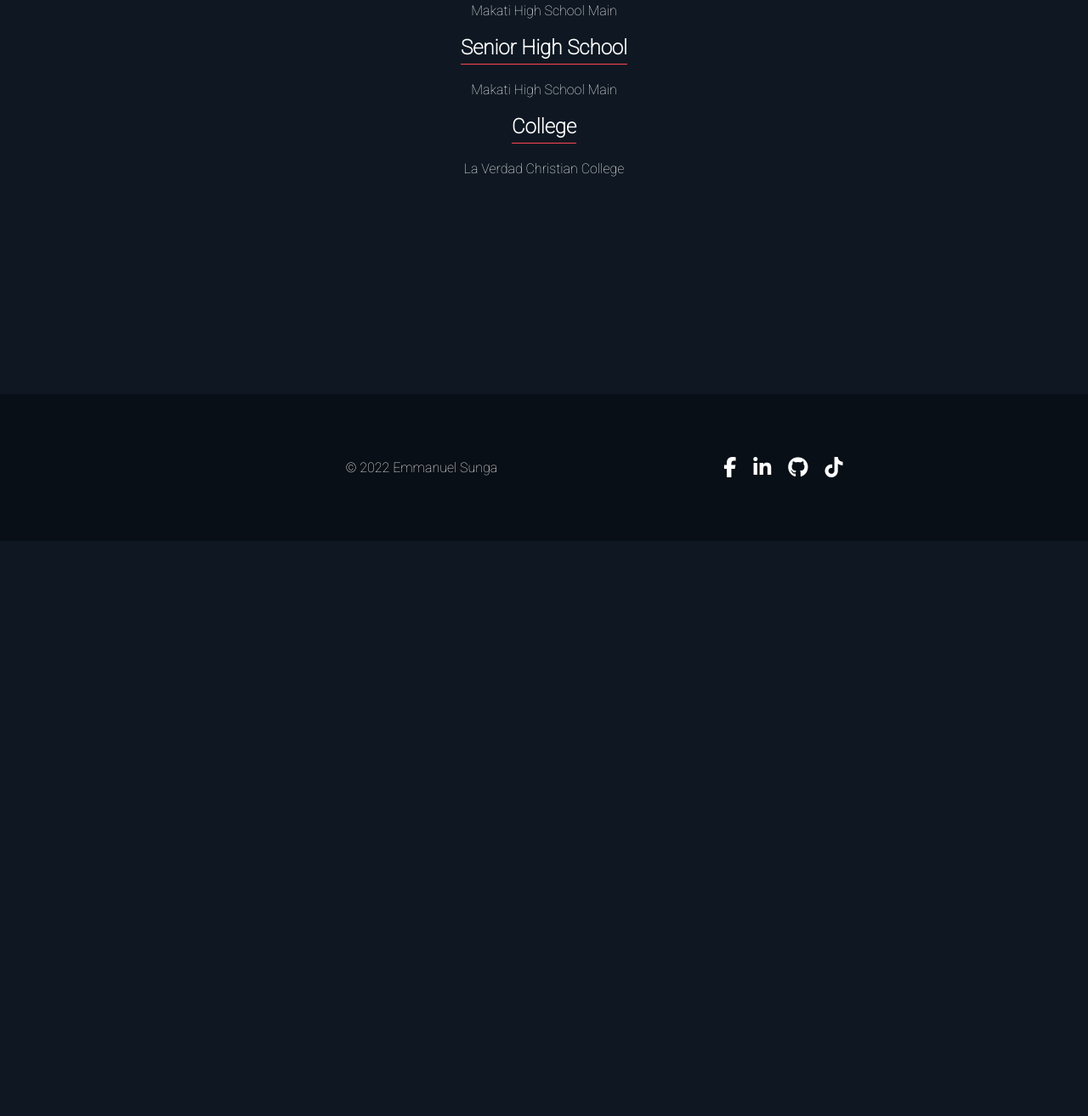
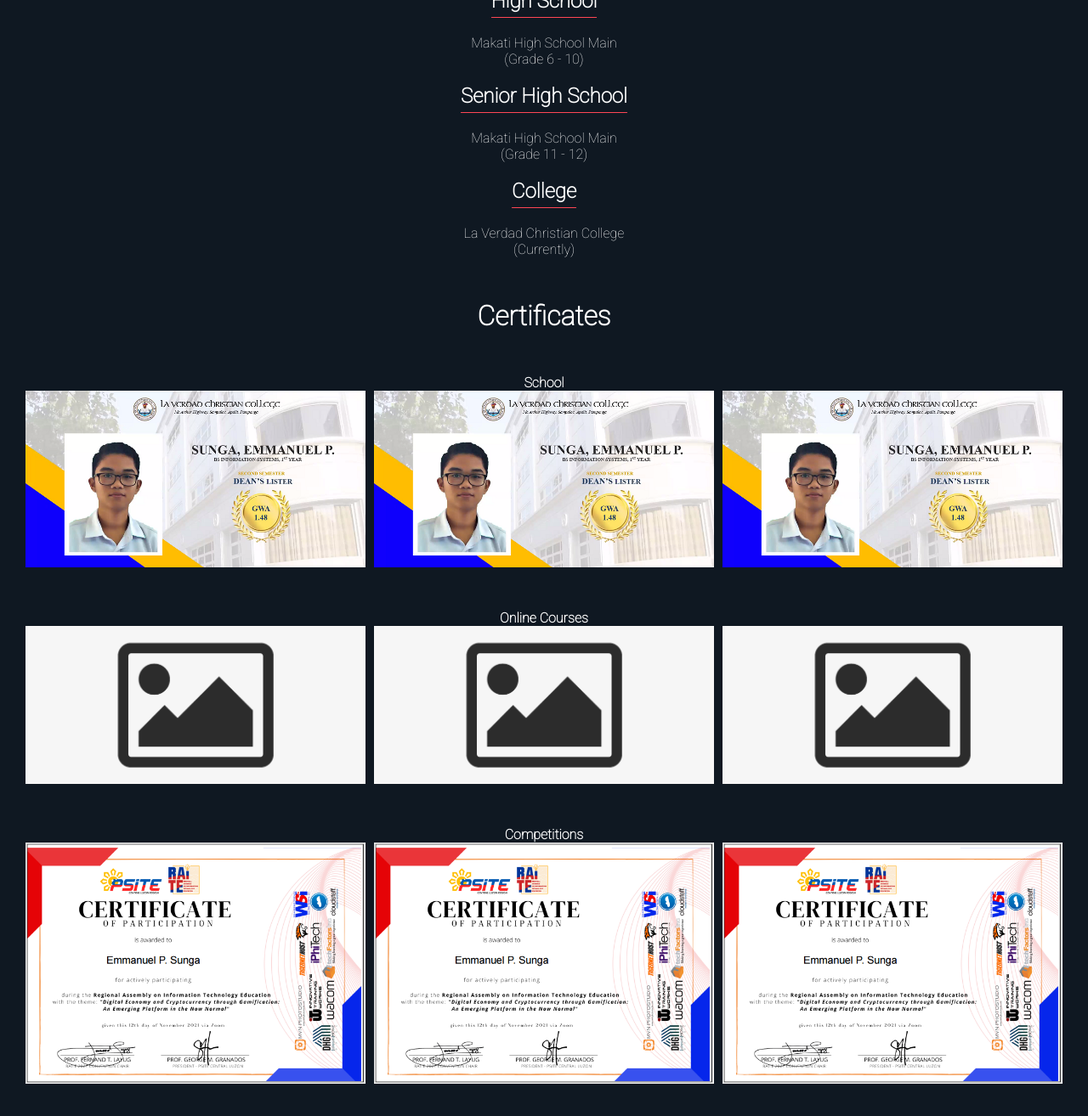
Before and after one commit to clothAKo/portfolio, a plain HTML site: page index.html in a window 1280 px wide. Shown: the part 1166-2480 px from the top of the page at 85% size. Before the commit the page ends 1803 px from the top, so only its background shows below. Drawn offline with Linux system fonts and the light colour scheme.

Commit message:
Added some certificates and initial design

```diff
--- a/index.css
+++ b/index.css
@@ -102,6 +102,24 @@ a:hover{
     font-size: 1.5rem;
     margin: 20px 0 20px 0;
 }
+.certificates{
+    font-size: 1rem;
+    text-align: center;
+    margin-top: 50px;
+    font-weight: bold;
+}
+.certs img{
+    width: 400px;
+    height: auto;
+    overflow: visible;
+}
+.certs ul{
+    display: flex;
+    justify-content: center;
+    align-items: center;
+    flex-direction: row;
+    gap: 10px;
+}
 .footer{
     width: 100%;
     display: flex;
--- a/index.html
+++ b/index.html
@@ -27,26 +27,53 @@
             <p class="about">About Me</p>
             <div class="about-me">
                 <p>
-                    I am a student of <span>La Verdad Christian College, Pampanga</span>. I am currently in my 2nd year in <span>BS Information Systems</span>. I am a self-taught programmer and a web developer. I am currently learning how to code in <span>PHP</span> and <span>Javascript</span> and other web development language. I am also learning how to code in <span>Python</span>. I am also learning how to code in <span>Java</span>. I'm currently <span>19 years old</span> and been practicing my skills in programming for the past 3 years until now.
+                    I am a student of <span>La Verdad Christian College, Pampanga</span>. I am currently in my 2nd year in <span>BS Information Systems</span>. I am a self-taught programmer and a web developer. I am currently learning how to code in <span>PHP</span> and <span>Javascript</span> and other web development language. I am also learning how to code in <span>Python</span>. I am also learning how to code in <span>Java</span>. I'm currently <span>19 years old</span> and been practicing my skills in programming for the past <span>3 years</span> until now.
                 </p>
             </div>
             <p class="about">Education</p>
             <h2>Elementary</h2>
             <ul>
-                <li><a href="https://www.entranceuniversity.com/city/osorio-elementary-school/">Osorio Elementary School</a></li>
-                <li><a href="https://nearbyph.com/pages/guadalupe-viejo-elementary-school/38883">Guadalupe Viejo Elementary School</a></li>
+                <li><a href="https://www.entranceuniversity.com/city/osorio-elementary-school/">Osorio Elementary School</a> (Grade 1 to 2)</li>
+                <li><a href="https://nearbyph.com/pages/guadalupe-viejo-elementary-school/38883">Guadalupe Viejo Elementary School</a> (Grade 2 - 6)</li>
             </ul>
             <h2>High School</h2>
             <ul>
-                <li><a href="http://makatihs.depedmakati.ph/"> Makati High School Main</a></li>
+                <li><a href="http://makatihs.depedmakati.ph/"> Makati High School Main</a> (Grade 6 - 10)</li>
             </ul>
             <h2>Senior High School</h2>
             <ul>
-                <li><a href="http://makatihs.depedmakati.ph/"> Makati High School Main</a></li>
+                <li><a href="http://makatihs.depedmakati.ph/"> Makati High School Main</a> (Grade 11 - 12)</li>
             </ul>
             <h2>College</h2>
             <ul>
-                <li><a href="https://laverdad.edu.ph/"> La Verdad Christian College</a></li>
+                <li><a href="https://laverdad.edu.ph/"> La Verdad Christian College</a> (Currently)</li>
+            </ul>
+            <p class="about">Certificates</p>
+            <ul class="cert-wrap">
+                <li class="certs">
+                    <p class="certificates">School</p>
+                    <ul>
+                        <li><img src="/images/dean1.png" alt=""></li>
+                        <li><img src="/images/dean1.png" alt=""></li>
+                        <li><img src="/images/dean1.png" alt=""></li>
+                    </ul>
+                </li>
+                <li class="certs">
+                    <p class="certificates">Online Courses</p>
+                    <ul>
+                        <li><img src="/images/img-holder.png" alt=""></li>
+                        <li><img src="/images/img-holder.png" alt=""></li>
+                        <li><img src="/images/img-holder.png" alt=""></li>
+                    </ul>
+                </li>
+                <li class="certs">
+                    <p class="certificates">Competitions</p>
+                    <ul>
+                        <li><img src="/images/raite.png" alt=""></li>
+                        <li><img src="/images/raite.png" alt=""></li>
+                        <li><img src="/images/raite.png" alt=""></li>
+                    </ul>
+                </li>
             </ul>
         </div>
         <div class="footer">
```
Also changed, not shown: images/dean1.png (added), images/img-holder.png (added), images/raite.png (added).
